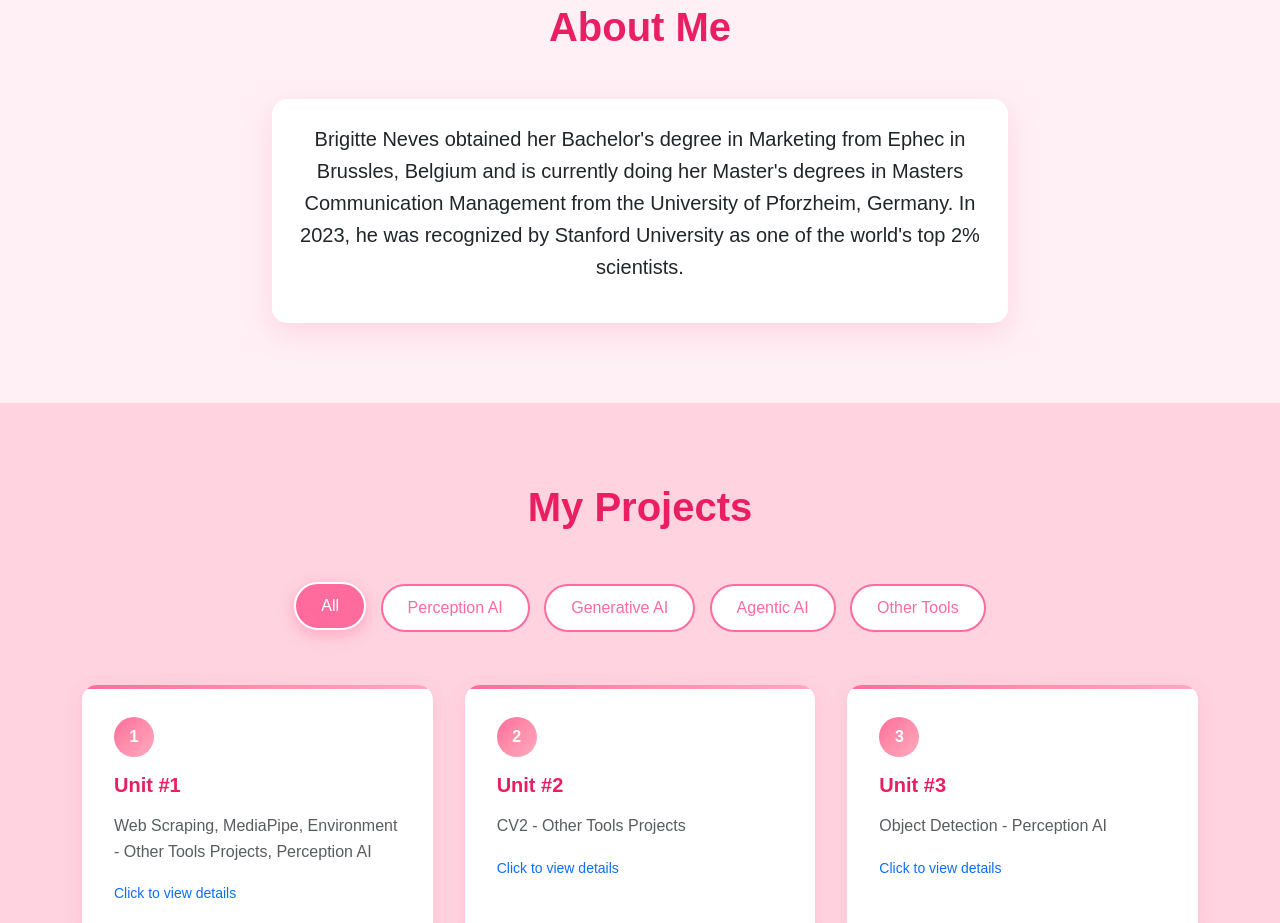
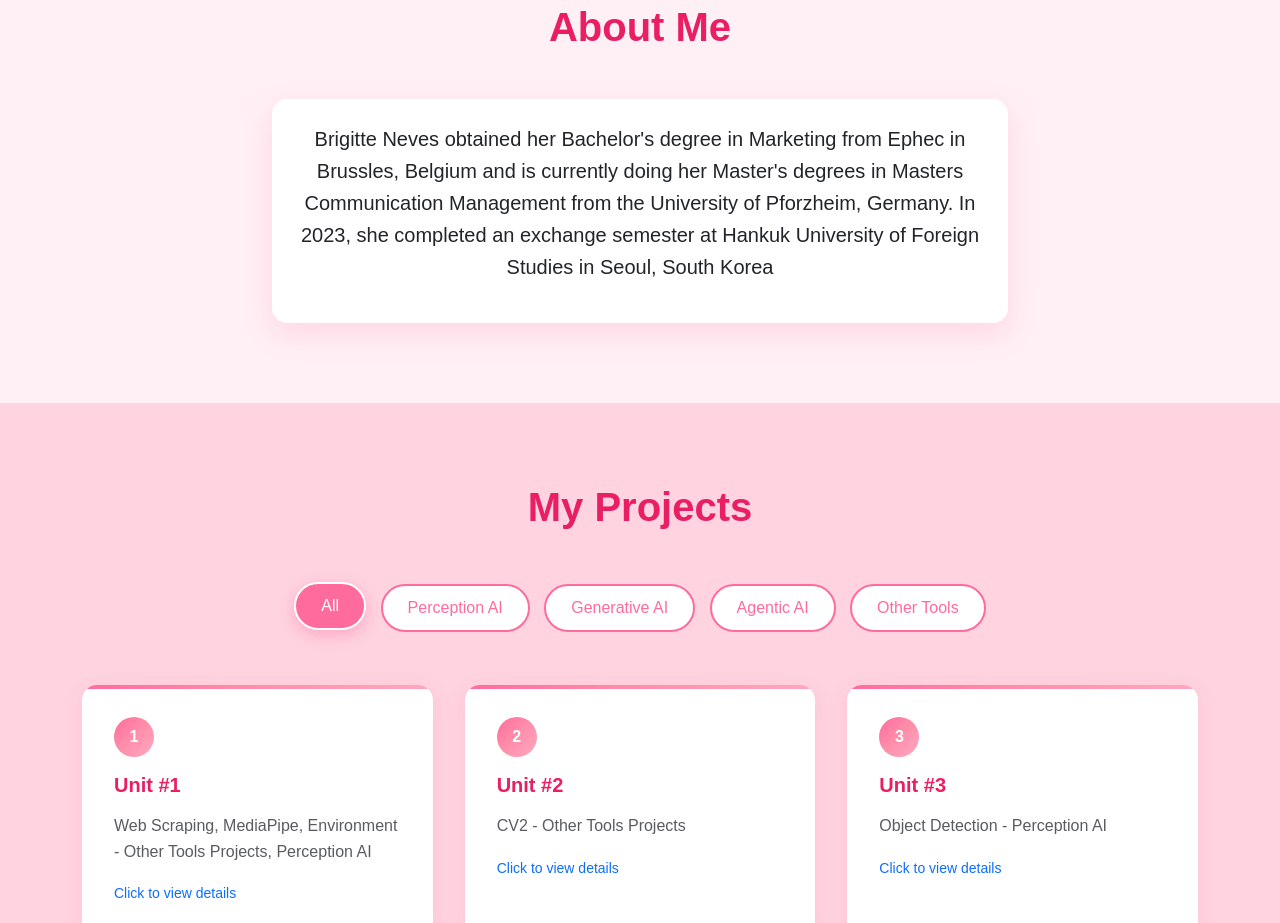
Before and after one commit to brigitteneves-ship-it/brigitteneves-ship-it.github.io, a plain HTML site: page index.html in a window 1280 px wide. Shown: the part 877-1800 px from the top of the page. Drawn offline with nearby package versions, Linux system fonts and the light colour scheme.

Commit message:
Update index.html

```diff
--- a/index.html
+++ b/index.html
@@ -348,7 +348,7 @@
             linkedin: "www.linkedin.com/in/brigitte-n-11a8542b6",
             about1: "Brigitte Neves obtained her Bachelor's degree in Marketing from Ephec in Brussles, Belgium and is currently",
             about2: " doing her Master's degrees in Masters Communication Management from the University of Pforzheim, Germany.",
-            about3: "In 2023, he was recognized by Stanford University as one of the world's top 2% scientists.",
+            about3: "In 2023, she completed an exchange semester at Hankuk University of Foreign Studies in Seoul, South Korea",
             about4: "", // Add additional about content here if needed
             phone: "+352661152001",
             location: "Pforzheim & Luxembourg"
```
